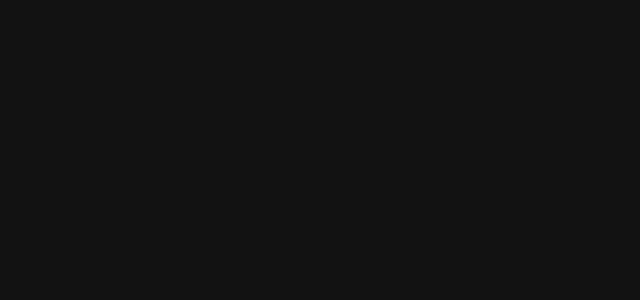
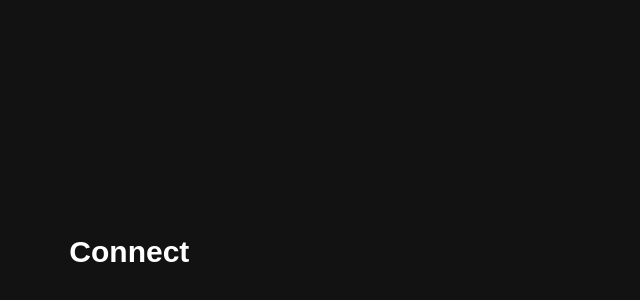
Before and after one commit to smolCat1512/vite-ux-project, a React (Vite) app: page / in a window 1280 px wide. Shown: the part 2982-3282 px from the top of the page, without its empty margins (0-640 px from the left). Before the commit the page ends 3200 px from the top, so only its background shows below. Built offline with nearby package versions, Linux system fonts and the light colour scheme.

Commit message:
chore: Connect implemented
Implemented Connect component on HomPage

```diff
--- /dev/null
+++ b/src/components/Connect.tsx
@@ -0,0 +1,18 @@
+import { motion } from "framer-motion";
+
+const Connect = () => {
+  return (
+    <motion.section
+      initial={{ opacity: 0, y: 50 }}
+      whileInView={{ opacity: 1, y: 0 }}
+      transition={{ duration: 2, ease: "easeIn" }}
+      viewport={{ once: true, amount: 0.1 }}
+      className="hi-screen p-4 justify-center w-11/12"
+      id="connect"
+    >
+      <h2 className="text-3xl font-bold pb-6">Connect</h2>
+    </motion.section>
+  );
+};
+
+export default Connect;
--- a/src/pages/HomePage.tsx
+++ b/src/pages/HomePage.tsx
@@ -3,6 +3,7 @@ import Hero from "../components/Hero";
 import CaseStudies from "../components/CaseStudies";
 import About from "../components/About";
 import WhatAndHow from "../components/WhatAndHow";
+import Connect from "../components/Connect";
 
 const HomePage = () => {
   return (
@@ -29,10 +30,9 @@ const HomePage = () => {
       <section id="what-how" className="h-screen flex items-start justify-center">
         <WhatAndHow />
       </section>
-
-      {/*
       <footer id="connect" className="h-screen flex items-start justify-center">
-        <Connect /> */}
+        <Connect />
+      </footer>
     </motion.main>
   );
 };
```
